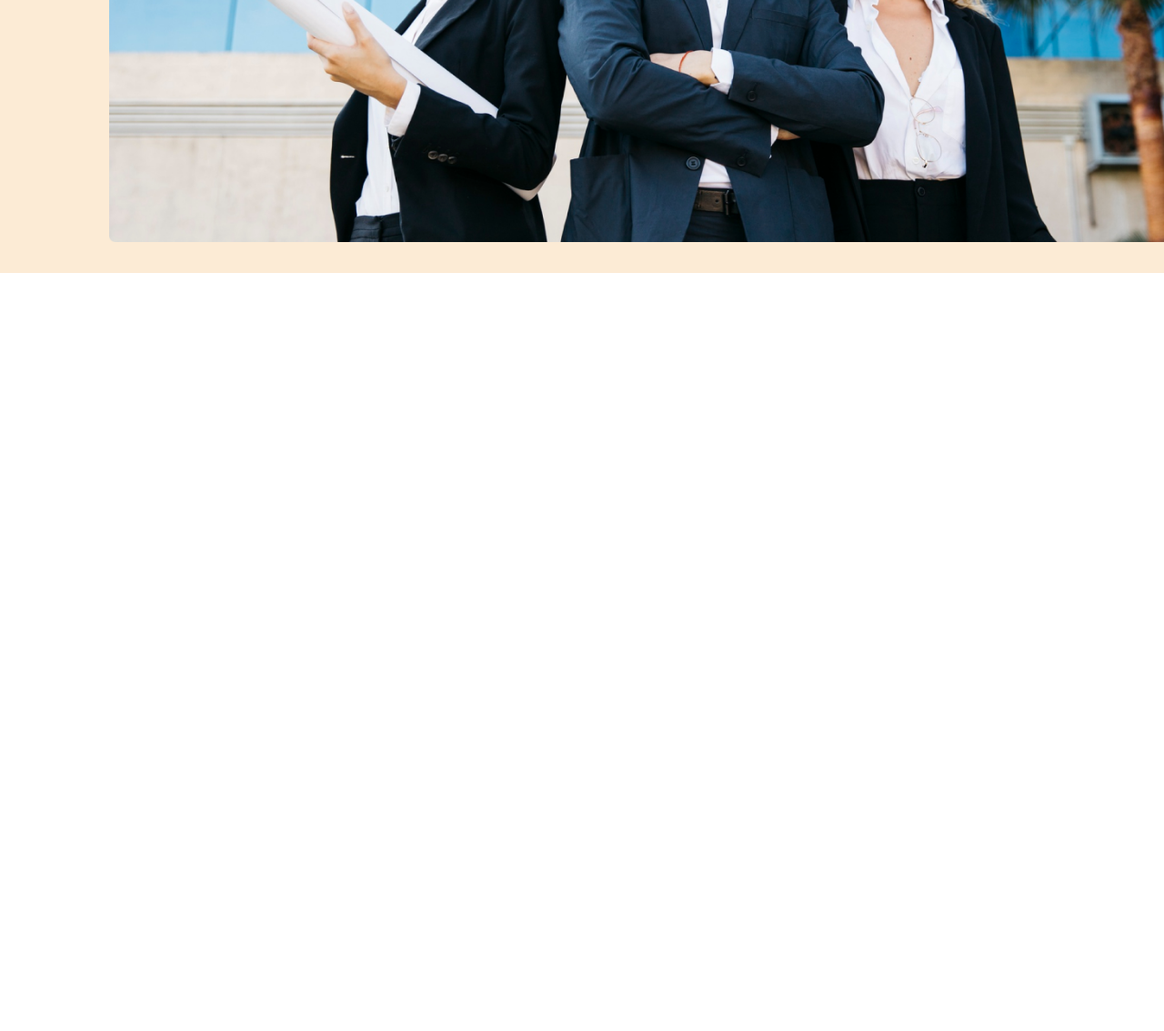
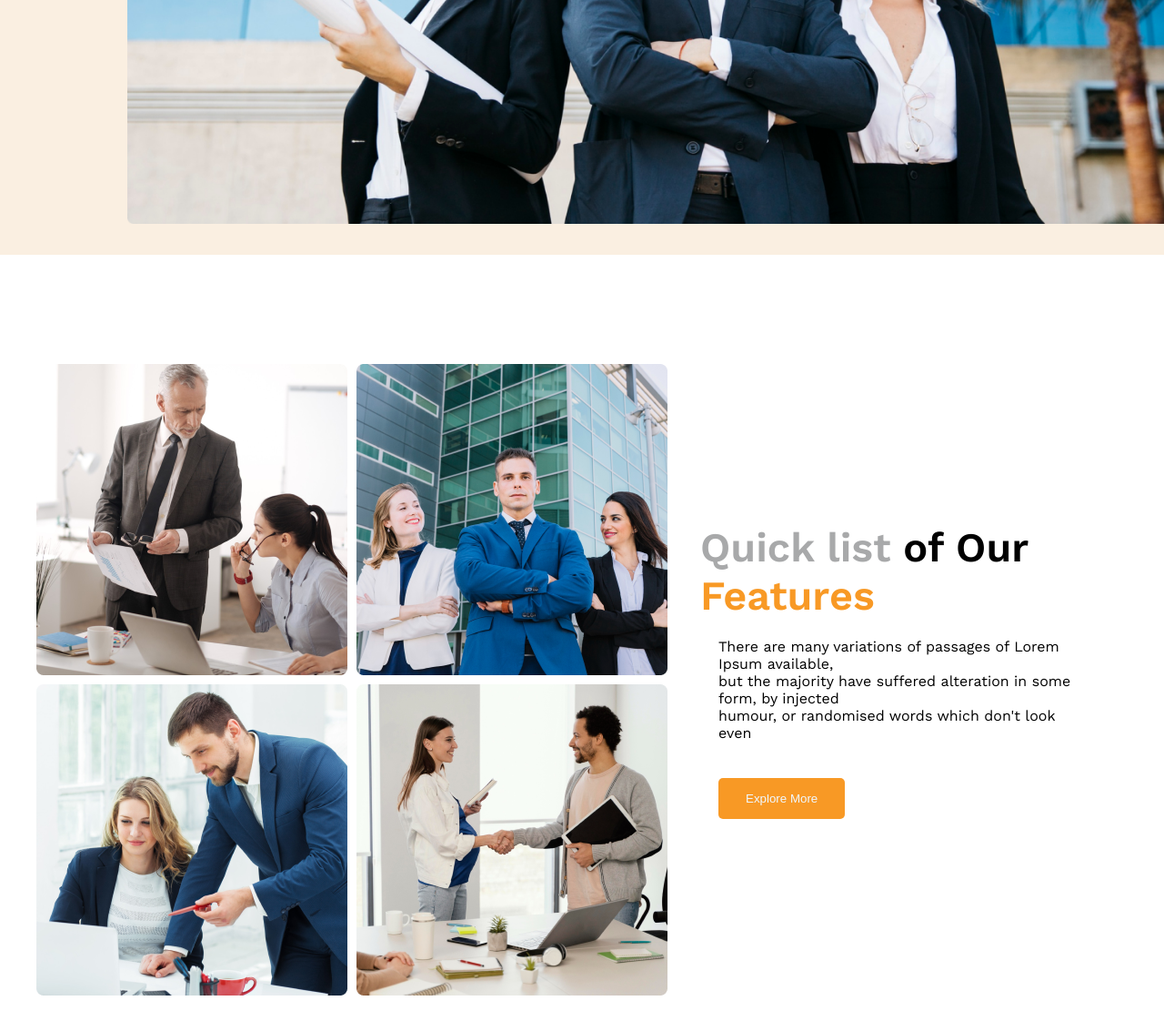
Before and after one commit to shantochandrasutradhar/g3-architech-responsive, a plain HTML site: page index.html in a window 1280 px wide. Shown: the part 845-1978 px from the top of the page at 91% size. Before the commit the page ends 1145 px from the top, so only its background shows below. Drawn offline with nearby package versions, Linux system fonts and the light colour scheme.

Commit message:
added a feature section

```diff
--- a/index.html
+++ b/index.html
@@ -8,6 +8,7 @@
 </head>
 
 <body class="work-sans-font">
+    <!--header and banner section-->
     <header class="bg-color">
             <nav class="navbar">
                 <h3 class="brand">G3 Architects</h3>
@@ -19,7 +20,6 @@
                 </ul>
             </nav>
                 <div class="banner-content">
-
                     <h1 class="banner-heading">Brand New <br> Group of Architects </h1>
                     <p class="banner-description">There are many variations of passages of Lorem Ipsum available, but the majority have suffered alteration in<br>
                      some form, by injected humour, or randomised words which don't look even</p>
@@ -29,7 +29,25 @@
 
     </header>
 
+    <!--main section start-->
+
     <main>
+
+        <section class="team-container">
+            <div class="team-gallary">
+                <img src="images/team1.png" alt="">
+                <img src="images/team2.png" alt="">
+                <img src="images/team3.png" alt="">
+                <img src="images/team4.png" alt="">
+            </div>
+            <div class="feature-content">
+                 <h3 class="feature-title"><span class="quick-list">Quick list</span> of Our<br><span class="feature">Features</span></h3>
+                 <p class="feature-description">There are many variations of passages of Lorem Ipsum available,<br>
+                 but the majority have suffered alteration in some form, by injected<br>
+                 humour, or randomised words which don't look even</p>
+                 <button class="btn">Explore More</button>
+            </div>
+        </section>
 
     </main>
     <footer>
--- a/styles/style.css
+++ b/styles/style.css
@@ -11,29 +11,26 @@
 }
 
 
-/*navbar style*/
+/*navbar and banner style*/
 
 * {
     margin: 0px;
     padding: 0px;
 }
-
 .banner-content{
+    width: 100%;
     text-align: center;
-
 }
-
 .navbar{
     display: flex;
     justify-content: space-between;
     align-items: center;
-    padding: 15px 120px;
-
+    padding: 15px 140px;
 }
 .img{
-    max-width: 1260px;
-    text-align: center;
-    padding: 20px 120px 30px 120px;
+    max-width: 1220px;
+    width: 100%;
+    padding: 20px 140px 30px 140px;
 }
 .nav-item{
     display: inline-block;
@@ -50,8 +47,7 @@
     color: rgb(83, 31, 255);
 }
 .bg-color{
-    background-color: rgb(252, 235, 213);
-
+    background-color: rgb(250, 239, 225);
 }
 .brand{
     font-size: 45px;
@@ -78,7 +74,50 @@
 }
 
 
+/*main section style*/
+main{
+    max-width: 1220px;
+    margin: 0 auto;
+    text-align: center;
+    width: 100%;
+}
 
+.team-container{
+    display: flex;
+    align-items: center;
+    margin: 70px auto;
+    text-align: center;
+    width: 100%;
+}
+.team-gallary{
+    display: grid;
+    grid-template-columns: repeat(2,1fr);
+    gap: 10px;
+    margin-right: 30px;
+    width: 50%;
+    padding: 50px 10px 50px 10px;
+}
+.feature-content{
+    text-align: left;
+    margin-left: 40px;
+    width: 50%;
+    padding: 40px;
+}
+.feature-title{
+    font-size: 45px;
+    font-weight: 600;
+}
+.feature-description{
+    font-size: 16px;
+    font-weight: 400;
+    margin: 20px;
+}
+.feature{
+    color: rgb(248, 153, 37); ;
+}
+.quick-list{
+    color: rgb(168, 169, 170);
+}
 
 
 
```
